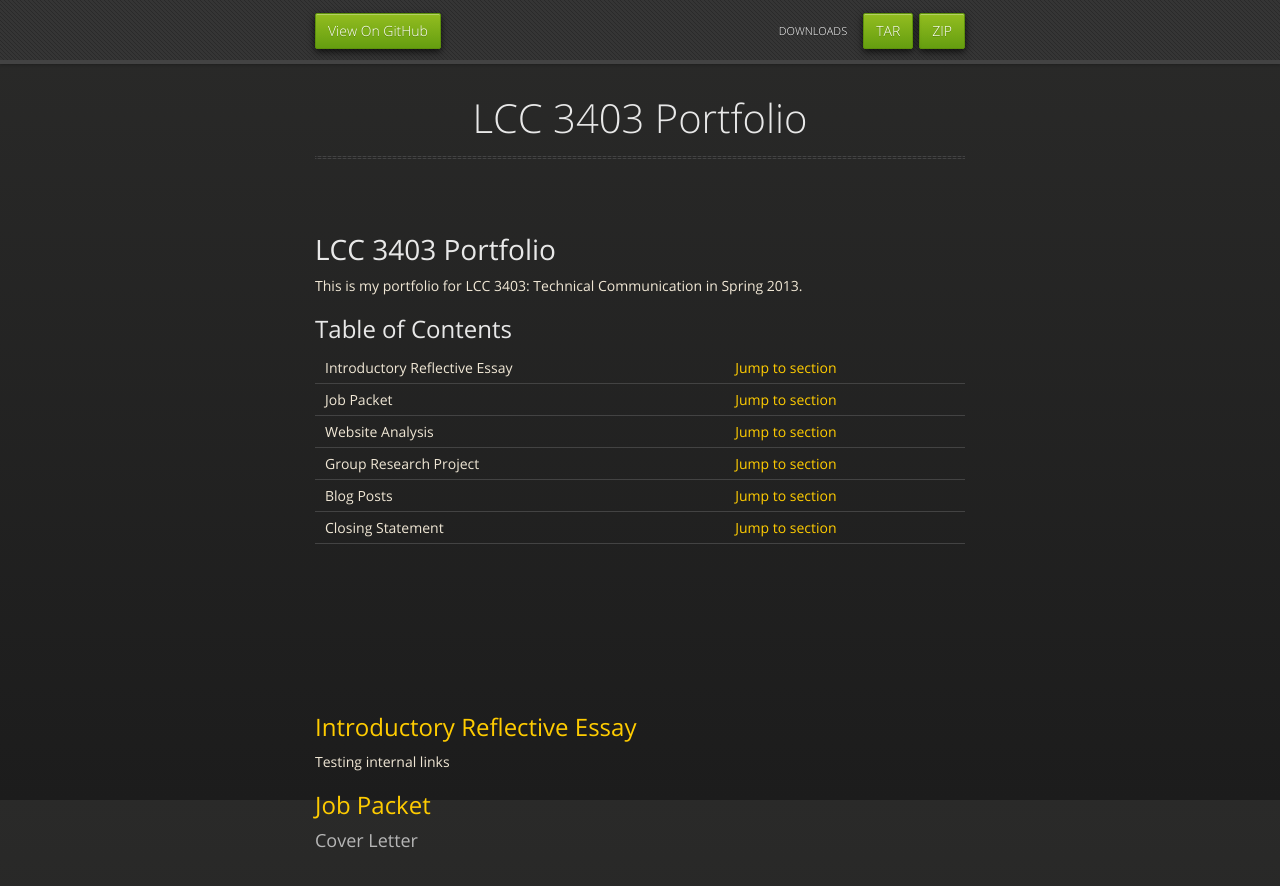
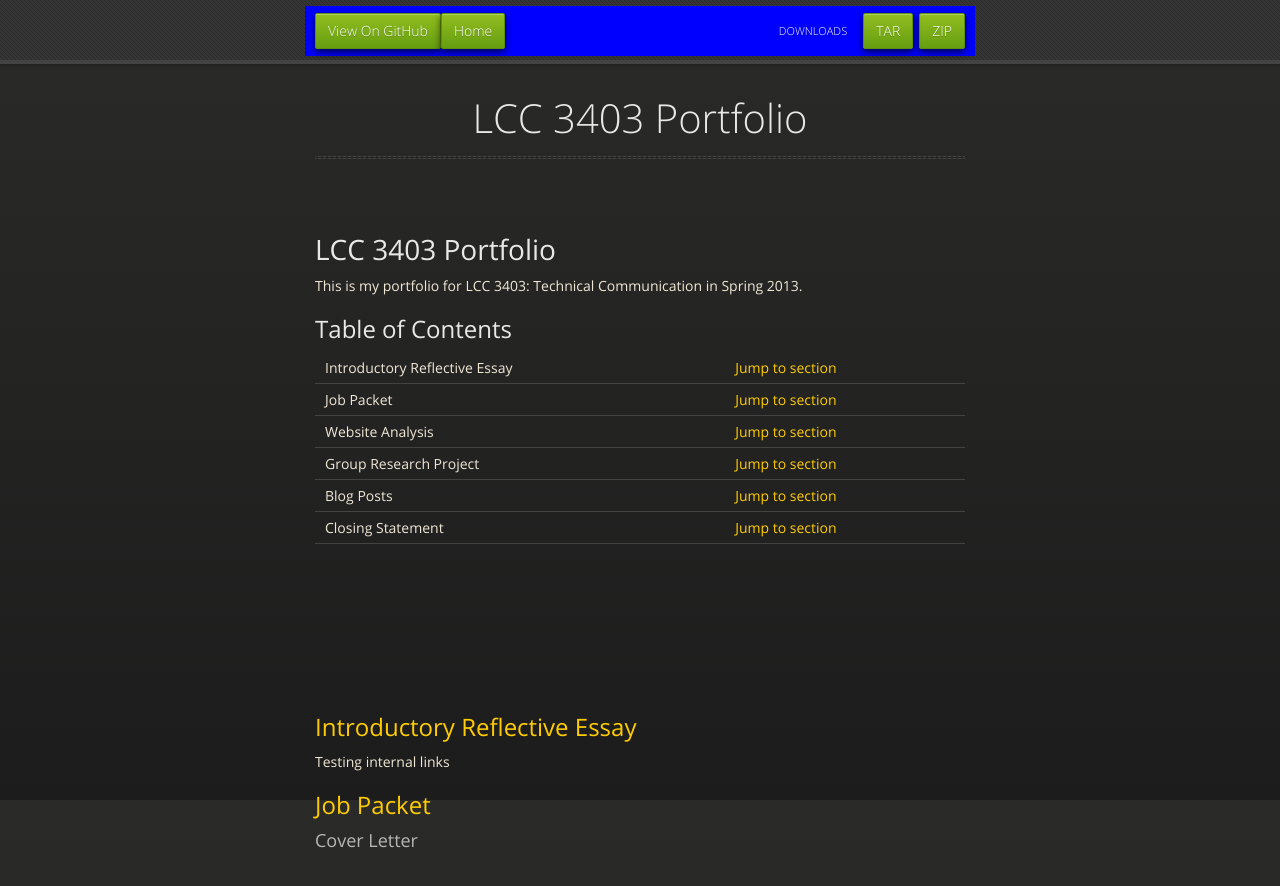
Before and after one commit to burntcookie90/lcc3403_portfolio, a plain HTML site: page index.html in a window 1280 px wide. Shown: the top 886 px of the page. Drawn offline with nearby package versions, Linux system fonts and the light colour scheme; grey boxes are pictures that could not be loaded.

Commit message:
adding home nav button

```diff
--- a/index.html
+++ b/index.html
@@ -20,6 +20,7 @@
   <body>
       <div id="header">
         <nav>
+          <li class="forg"><a href="https://www.vishnurajeevan.com">Home</a></li>
           <li class="fork"><a href="https://github.com/burntcookie90/lcc3403_portfolio">View On GitHub</a></li>
           <li class="downloads"><a href="https://github.com/burntcookie90/lcc3403_portfolio/zipball/master">ZIP</a></li>
           <li class="downloads"><a href="https://github.com/burntcookie90/lcc3403_portfolio/tarball/master">TAR</a></li>
```
